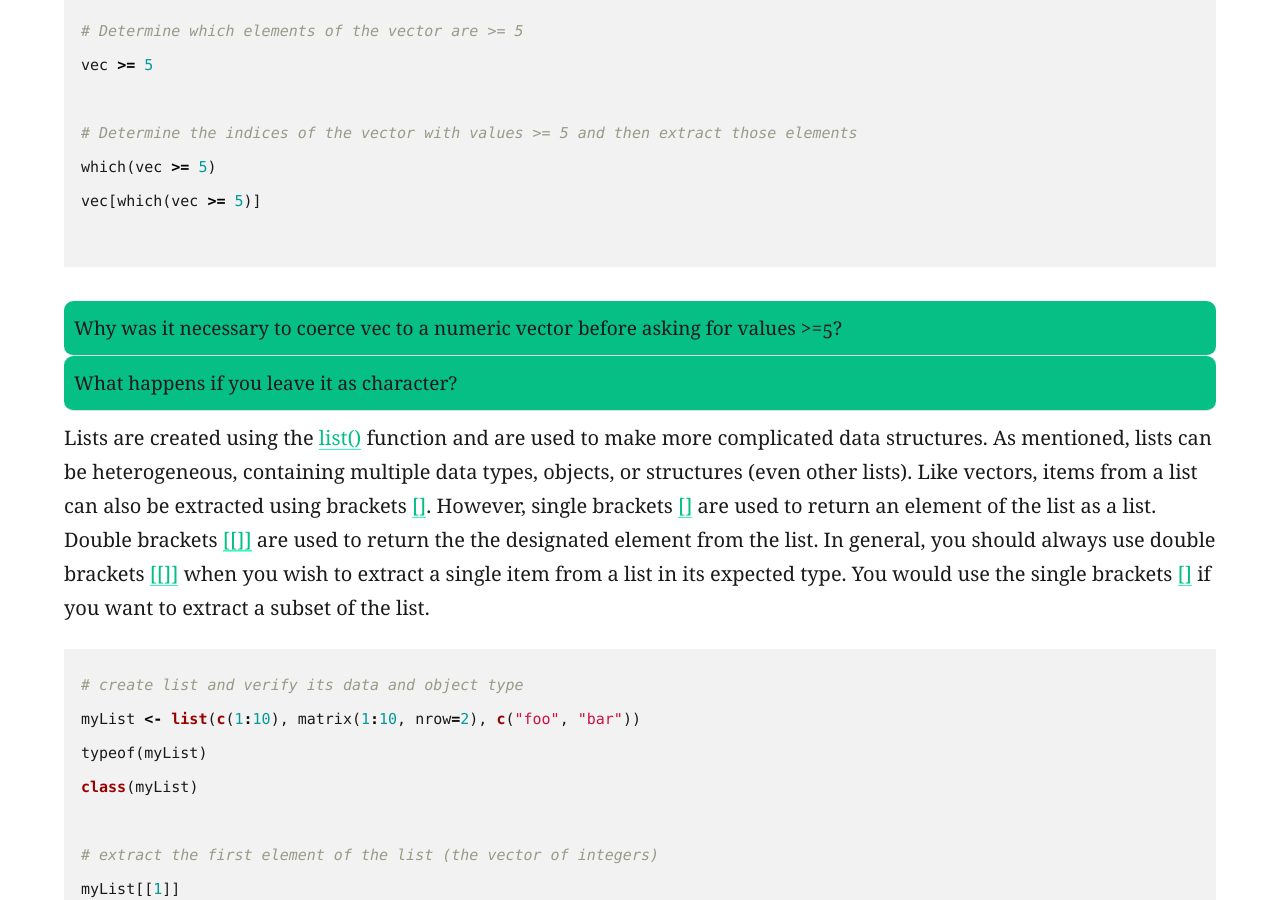
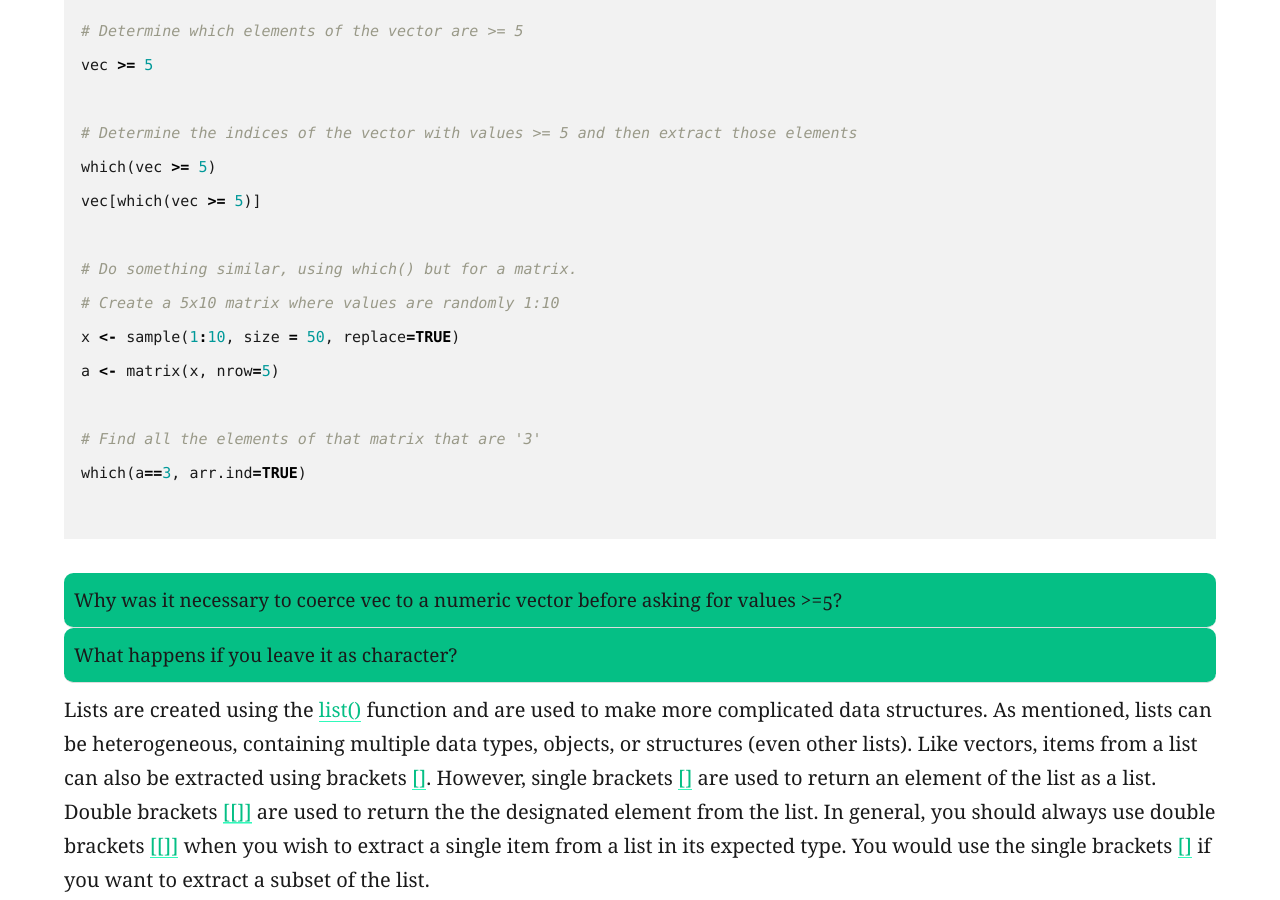
Before and after one commit to griffithlab/genviz.org, a Jekyll site: the page built from _posts/0002-02-01-introductionToR.md, in a window 1280 px wide and 900 px high, scrolled down 7842 px. Built offline with Jekyll 4.4.1, drawn with Linux system fonts in a browser that asks for light colours; nearby versions of some CDN libraries.

Commit message:
Add example for which() on a matrix

````diff
--- a/_posts/0002-02-01-introductionToR.md
+++ b/_posts/0002-02-01-introductionToR.md
@@ -180,6 +180,14 @@ vec >= 5
 # Determine the indices of the vector with values >= 5 and then extract those elements
 which(vec >= 5)
 vec[which(vec >= 5)]
+
+# Do something similar, using which() but for a matrix.
+# Create a 5x10 matrix where values are randomly 1:10
+x <- sample(1:10, size = 50, replace=TRUE)
+a <- matrix(x, nrow=5)
+
+# Find all the elements of that matrix that are '3'
+which(a==3, arr.ind=TRUE)
 
 ```
 
````
